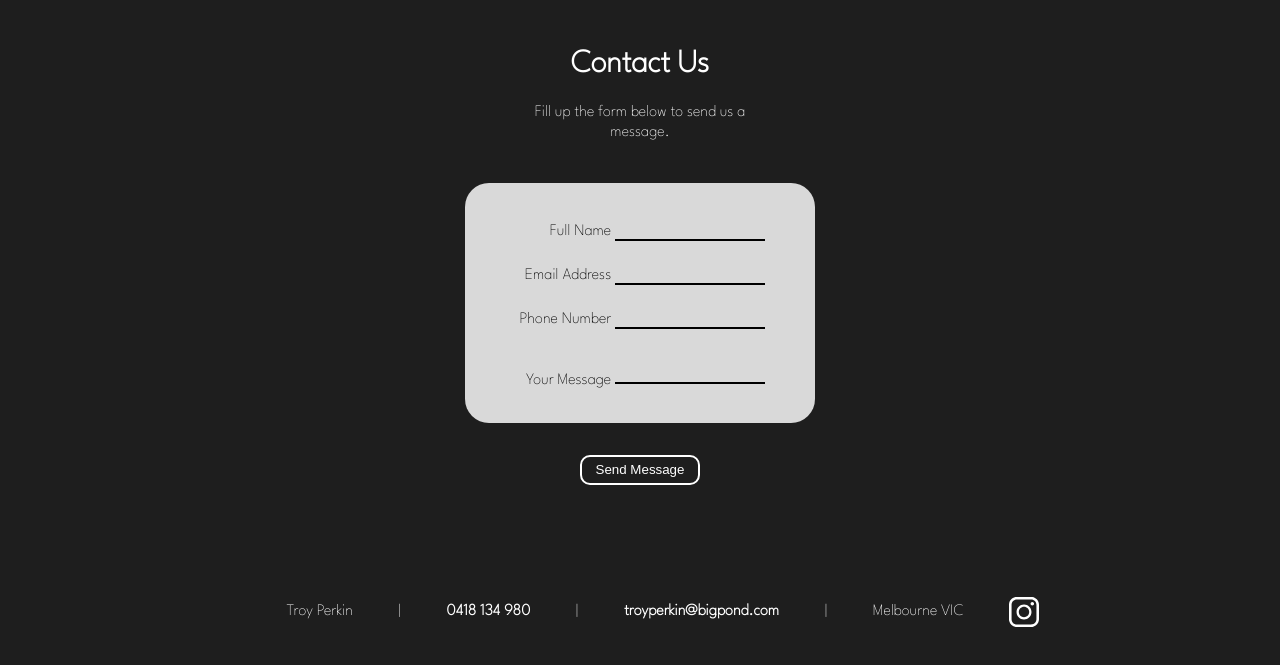
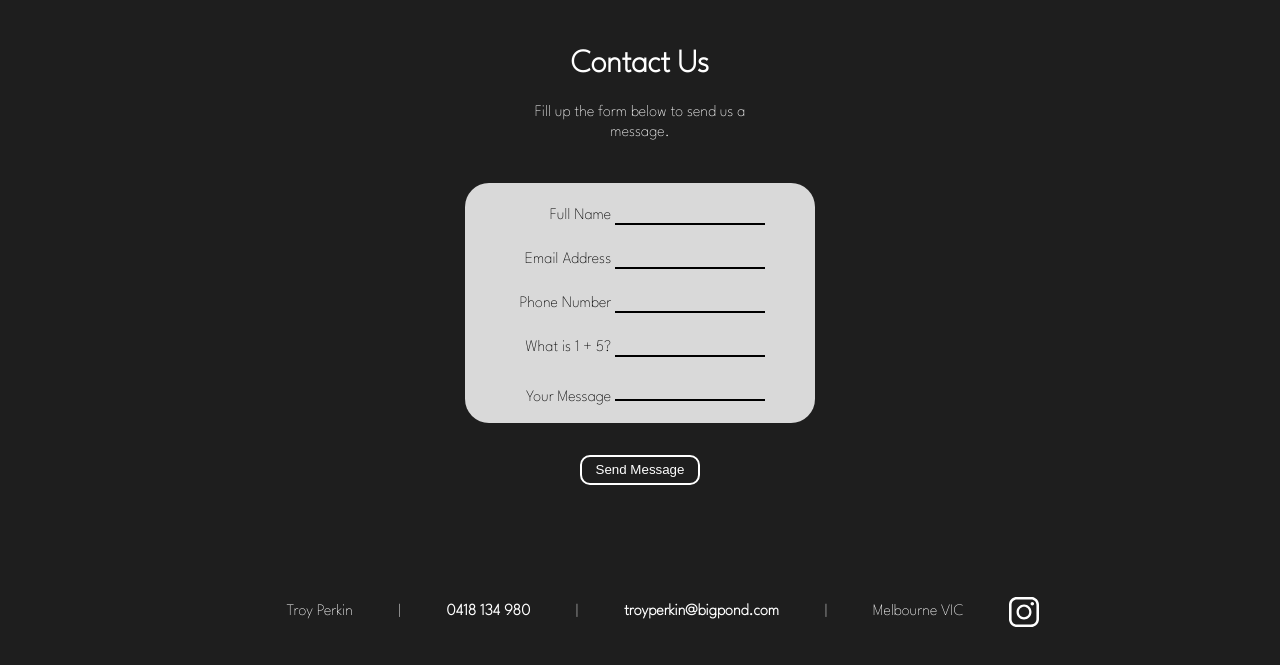
Before and after one commit to Ertersy40/Troy-Perkin-Registered-Builder, a plain HTML site: page contact.html in a window 1280 px wide. Shown: the part 87-752 px from the top of the page. Drawn offline with Linux system fonts and the light colour scheme.

Commit message:
Added "captcha"

```diff
--- a/contact.html
+++ b/contact.html
@@ -7,7 +7,6 @@
       <meta name="viewport" content="width=device-width, initial-scale=1.0" />
       <link rel="stylesheet" href="css/style.css"/>
       <link rel="stylesheet" href="css/contact.css"/>
-      <script src="js/script.js"></script>
       <title>Troy Perkin Registered Builder Melbourne</title>
     </head>
     <body>
@@ -57,6 +56,10 @@
                   <label for="phone" class="form-label">Phone Number</label>
                   <input type="text" name="phone" id="phone" required class="form-input" />
               </div>
+              <div class="form-group">
+                  <label for="math-answer" class="form-label"><span id="math-question-text"></span></label>
+                  <input type="text" name="math-answer" id="math-answer" required class="form-input" />
+              </div>
               <div class="form-group message-form">
                   <label for="message" class="form-label">Your Message</label>
                   <textarea rows="1" name="message" id="message" class="form-input" required></textarea>
@@ -83,5 +86,7 @@
         <img class="insta" src="assets/Insta.svg">
     </div>
     <script src="js/script.js"></script>
+    <script src="js/contact.js"></script>
+
     </body>
 </html>
--- a/js/contact.js
+++ b/js/contact.js
@@ -19,8 +19,28 @@ document.addEventListener('DOMContentLoaded', () => {
     } else {
         console.error("Element with id 'message' was not found.");
     }
+    const mathQuestionText = document.getElementById('math-question-text');
+    const mathAnswer = document.getElementById('math-answer');
+
+    function generateMathQuestion() {
+        const num1 = Math.floor(Math.random() * 10);
+        const num2 = Math.floor(Math.random() * 10);
+        const question = `${num1} + ${num2}`;
+        mathQuestionText.textContent = `What is ${question}?`;
+        return num1 + num2;
+    }
+
+    let correctAnswer = generateMathQuestion();
+
 
     form.addEventListener("submit", function (e) {
+        if (parseInt(mathAnswer.value) !== correctAnswer) {
+            e.preventDefault();
+            result.innerHTML = "Incorrect math answer. Please try again.";
+            correctAnswer = generateMathQuestion();
+            return;
+        }
+
         e.preventDefault();
         const formData = new FormData(form);
         const object = {};
@@ -57,5 +77,6 @@ document.addEventListener('DOMContentLoaded', () => {
                 result.style.display = "none";
             }, 5000);
         });
+        correctAnswer = generateMathQuestion();
     });
 });
```
Lines whose indentation alone changed are shown as unchanged.
